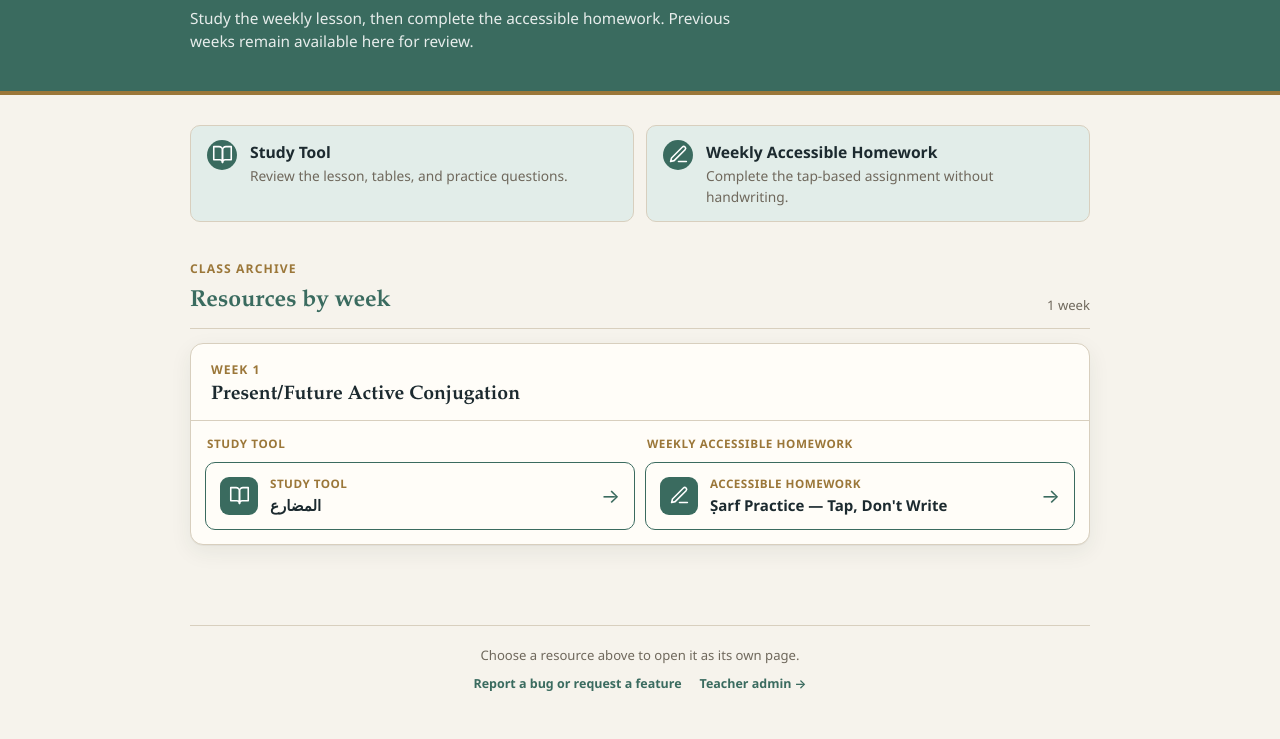
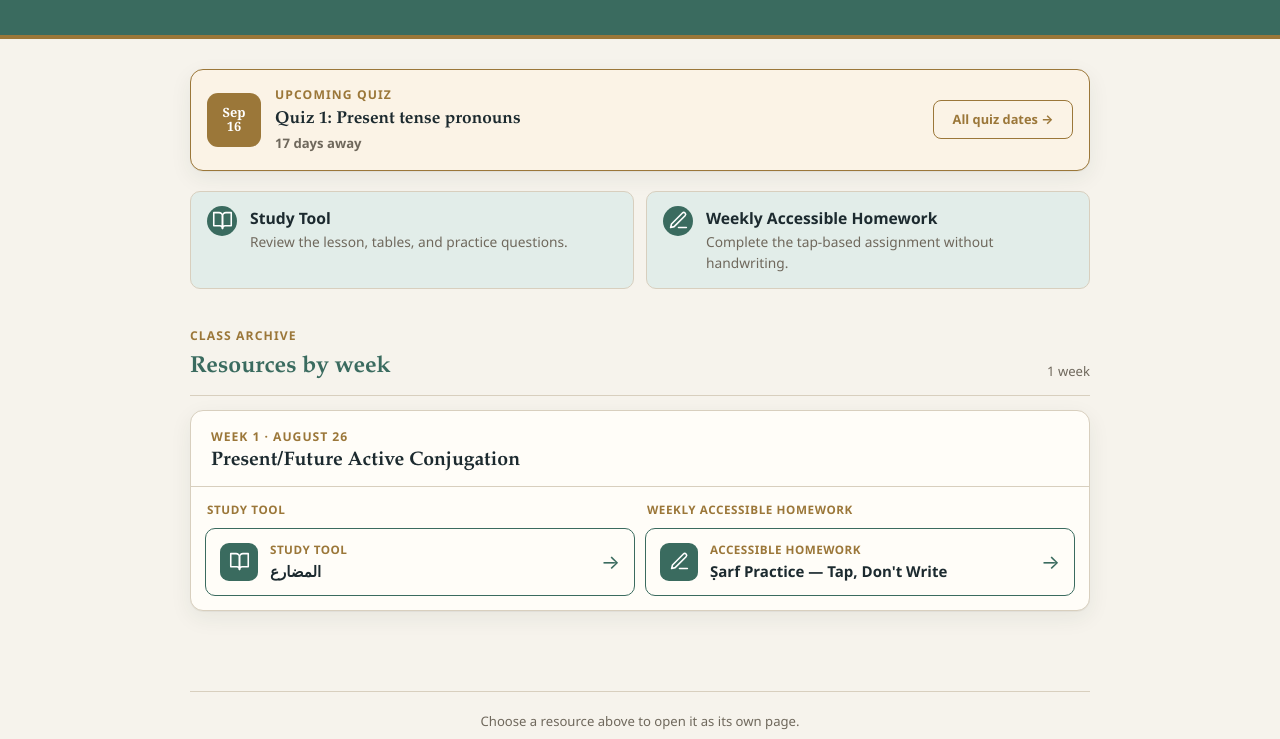
Before and after one commit to safiyahlakhany/sarfTools-DUA-year1, a plain HTML site: page index.html in a window 1280 px wide. Shown: the part 187-926 px from the top of the page. Drawn offline with Linux system fonts and the light colour scheme.

Commit message:
Add dated weeks and quiz schedule

```diff
--- a/assets/site.css
+++ b/assets/site.css
@@ -26,6 +26,17 @@ body {
 }
 
 a { color: inherit; }
+
+.back-link {
+  display: inline-block;
+  margin-bottom: 22px;
+  color: rgba(255, 255, 255, .9);
+  font-size: .86rem;
+  font-weight: 600;
+  text-decoration: none;
+}
+
+.back-link:hover { text-decoration: underline; }
 
 .arabic {
   direction: rtl;
@@ -97,6 +108,54 @@ h1 .arabic {
 }
 
 .page-shell { padding: 24px 0 80px; }
+
+.upcoming-quiz {
+  display: grid;
+  grid-template-columns: auto 1fr;
+  gap: 12px 14px;
+  align-items: center;
+  margin-bottom: 20px;
+  padding: 16px;
+  border: 1px solid var(--gold);
+  border-radius: 13px;
+  background: #fbf3e6;
+  box-shadow: var(--shadow);
+}
+
+.quiz-date-badge {
+  display: grid;
+  width: 54px;
+  height: 54px;
+  place-items: center;
+  border-radius: 11px;
+  background: var(--gold);
+  color: white;
+  font-family: Georgia, serif;
+  font-size: .8rem;
+  font-weight: 700;
+  line-height: 1.05;
+  text-align: center;
+  white-space: pre-line;
+}
+
+.upcoming-copy { min-width: 0; }
+.upcoming-copy h2 { margin: 0; color: var(--ink); font-family: "Iowan Old Style", "Palatino Linotype", Georgia, serif; font-size: 1.08rem; line-height: 1.3; }
+.quiz-countdown { margin: 3px 0 0; color: var(--muted); font-size: .82rem; font-weight: 600; }
+
+.quiz-schedule-link {
+  grid-column: 1 / -1;
+  display: block;
+  padding: 9px 12px;
+  border: 1px solid var(--gold);
+  border-radius: 8px;
+  color: var(--gold);
+  font-size: .8rem;
+  font-weight: 700;
+  text-align: center;
+  text-decoration: none;
+}
+
+.quiz-schedule-link:hover { background: var(--gold); color: white; }
 
 .resource-guide {
   display: grid;
@@ -313,7 +372,20 @@ h1 .arabic {
   .resource-guide { grid-template-columns: 1fr 1fr; }
   .resource-links { grid-template-columns: 1fr 1fr; }
   .week-header { padding-inline: 20px; }
+  .upcoming-quiz { grid-template-columns: auto 1fr auto; }
+  .quiz-schedule-link { grid-column: auto; min-width: 140px; }
 }
+
+.quiz-page-heading { margin-bottom: 18px; }
+.quiz-page-heading h2 { margin: 0; color: var(--accent); font-family: "Iowan Old Style", "Palatino Linotype", Georgia, serif; }
+.quiz-page-heading p { margin: 5px 0 0; color: var(--muted); font-size: .9rem; }
+.quiz-schedule { display: grid; gap: 13px; }
+.quiz-card { display: grid; grid-template-columns: auto 1fr; gap: 12px; align-items: center; padding: 15px; border: 1px solid var(--line); border-radius: 12px; background: var(--card); box-shadow: var(--shadow); }
+.quiz-card.next { border-color: var(--gold); background: #fbf3e6; }
+.quiz-card-date { color: var(--gold); font-size: .78rem; font-weight: 700; text-transform: uppercase; }
+.quiz-card h3 { margin: 2px 0 0; font-size: 1rem; }
+.quiz-card-weight { margin: 3px 0 0; color: var(--muted); font-size: .8rem; }
+.quiz-card-status { grid-column: 1 / -1; margin: 0; color: var(--accent); font-size: .76rem; font-weight: 700; }
 
 @media (prefers-reduced-motion: reduce) {
   * { scroll-behavior: auto !important; transition: none !important; }
--- a/assets/site.js
+++ b/assets/site.js
@@ -18,6 +18,18 @@ const RESOURCE_TYPES = [
 const statusElement = document.querySelector("#resource-status");
 const listElement = document.querySelector("#week-list");
 const countElement = document.querySelector("#week-count");
+const WEEK_ONE_DATE_UTC = Date.UTC(2026, 7, 26);
+
+function formatWeekDate(weekNumber) {
+  const date = new Date(WEEK_ONE_DATE_UTC + (weekNumber - 1) * 7 * 24 * 60 * 60 * 1000);
+  const includeYear = date.getUTCFullYear() !== 2026;
+  return new Intl.DateTimeFormat("en-US", {
+    month: "long",
+    day: "numeric",
+    ...(includeYear ? { year: "numeric" } : {}),
+    timeZone: "UTC"
+  }).format(date);
+}
 
 function makeResourceItem(resource, type) {
   const item = document.createElement("a");
@@ -95,7 +107,7 @@ function renderWeeks(weeks) {
 
     const label = document.createElement("p");
     label.className = "week-label";
-    label.textContent = `Week ${week.week}`;
+    label.textContent = `Week ${week.week} · ${formatWeekDate(week.week)}`;
 
     const heading = document.createElement("h3");
     heading.className = "week-title";
@@ -142,3 +154,48 @@ async function loadResources() {
 }
 
 loadResources();
+loadUpcomingQuiz();
+
+async function loadUpcomingQuiz() {
+  const heading = document.querySelector("#upcoming-quiz-heading");
+  const countdown = document.querySelector("#quiz-countdown");
+  const badge = document.querySelector("#quiz-date-badge");
+  if (!heading || !countdown || !badge) return;
+
+  try {
+    const response = await fetch("data/quizzes.json", { cache: "no-cache" });
+    if (!response.ok) throw new Error("Quiz schedule could not be loaded");
+    const quizzes = await response.json();
+    const today = new Date();
+    const todayUtc = Date.UTC(today.getFullYear(), today.getMonth(), today.getDate());
+    const upcoming = quizzes.find((quiz) => dateValue(quiz.date) >= todayUtc);
+
+    if (!upcoming) {
+      badge.textContent = "✓";
+      heading.textContent = "All scheduled quizzes are complete";
+      countdown.textContent = "View the complete schedule for this year.";
+      return;
+    }
+
+    const days = Math.round((dateValue(upcoming.date) - todayUtc) / 86400000);
+    const quizDate = parseDate(upcoming.date);
+    badge.textContent = new Intl.DateTimeFormat("en-US", { month: "short", day: "numeric", timeZone: "UTC" })
+      .format(quizDate).replace(" ", "\n");
+    heading.textContent = `${upcoming.label}: ${upcoming.topic}`;
+    countdown.textContent = days === 0 ? "Today" : days === 1 ? "Tomorrow" : `${days} days away`;
+  } catch (error) {
+    console.error(error);
+    badge.textContent = "!";
+    heading.textContent = "Quiz schedule unavailable";
+    countdown.textContent = "Open the full schedule and try again.";
+  }
+}
+
+function parseDate(dateText) {
+  const [year, month, day] = dateText.split("-").map(Number);
+  return new Date(Date.UTC(year, month - 1, day));
+}
+
+function dateValue(dateText) {
+  return parseDate(dateText).getTime();
+}
--- /dev/null
+++ b/data/quizzes.json
@@ -0,0 +1,25 @@
+[
+  {
+    "date": "2026-09-16",
+    "label": "Quiz 1",
+    "topic": "Present tense pronouns"
+  },
+  {
+    "date": "2026-10-07",
+    "label": "Quiz 2",
+    "topic": "Past tense pronouns",
+    "weight": "7.5%"
+  },
+  {
+    "date": "2026-10-28",
+    "label": "Quiz 3",
+    "topic": "Present and Past Tense Verbs, Combined",
+    "weight": "7.5%"
+  },
+  {
+    "date": "2026-11-28",
+    "label": "Quiz 4",
+    "topic": "Noun scales in morphology",
+    "weight": "7.5%"
+  }
+]
--- a/index.html
+++ b/index.html
@@ -12,16 +12,25 @@
   <header class="site-header">
     <div class="header-inner">
       <p class="eyebrow">Arabic class resources</p>
-      <h1>The Science of Morphology <span class="arabic" lang="ar">علم الصرف</span></h1>
+      <h1>Arabic Morphology <span class="arabic" lang="ar">علم الصرف</span></h1>
       <div class="class-details">
         <span>Dārul-‘Ulūm al-Ashrafiyya - Year 1</span>
         <span>Taught by: Maulana Abdullah</span>
       </div>
-      <p class="intro">Study the weekly lesson, then complete the accessible homework. Previous weeks remain available here for review.</p>
     </div>
   </header>
 
   <main class="page-shell">
+    <section class="upcoming-quiz" aria-labelledby="upcoming-quiz-heading">
+      <div class="quiz-date-badge" id="quiz-date-badge" aria-hidden="true">—</div>
+      <div class="upcoming-copy">
+        <p class="eyebrow dark">Upcoming quiz</p>
+        <h2 id="upcoming-quiz-heading">Loading quiz schedule…</h2>
+        <p id="quiz-countdown" class="quiz-countdown"></p>
+      </div>
+      <a class="quiz-schedule-link" href="quizzes.html">All quiz dates →</a>
+    </section>
+
     <section class="resource-guide" aria-labelledby="resource-guide-title">
       <h2 id="resource-guide-title" class="visually-hidden">Resource types</h2>
       <div class="guide-item">
```
Also changed, not shown: assets/quiz-list.js (added, +65 -0 lines), quizzes.html (added, +32 -0 lines).
